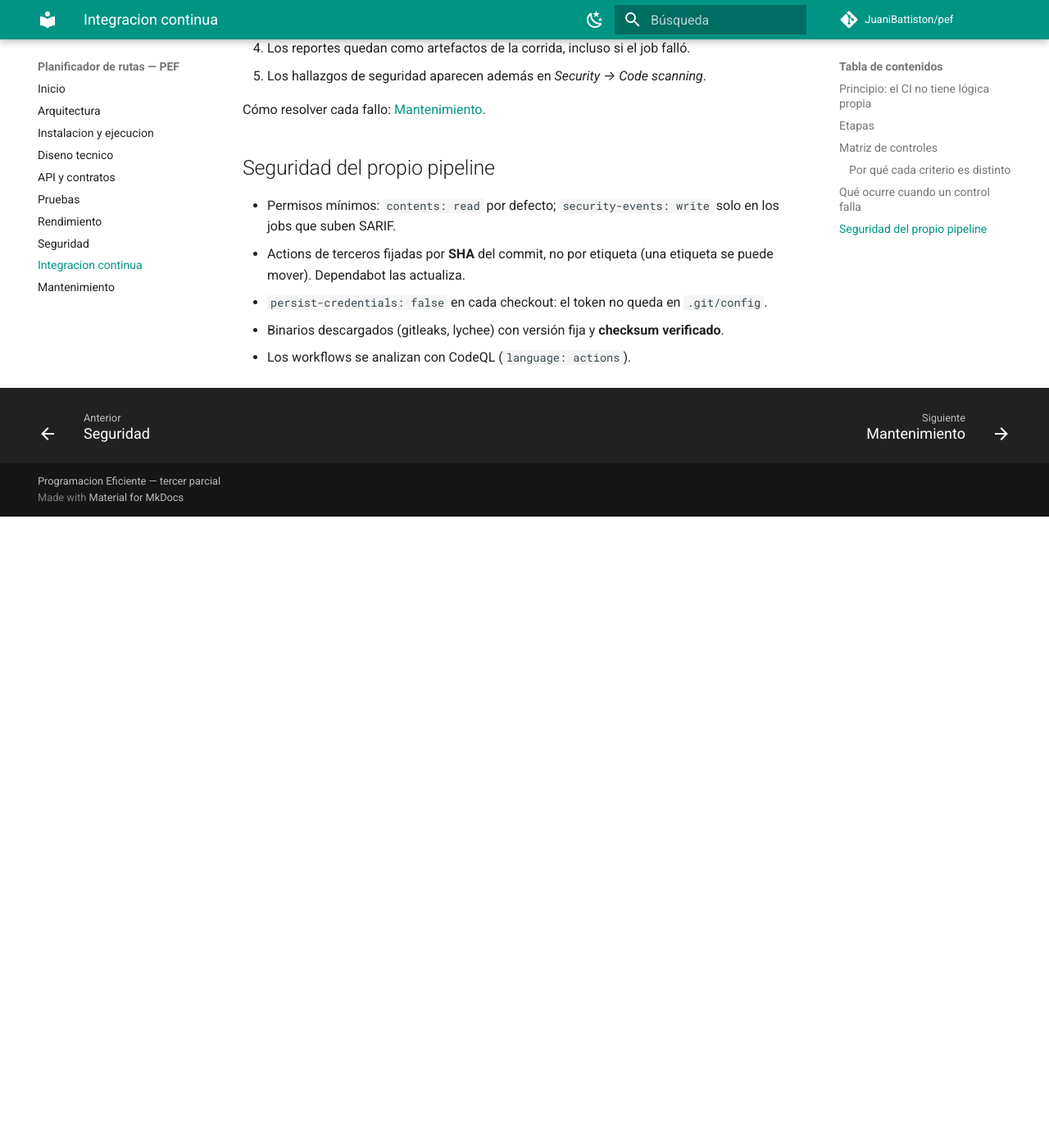
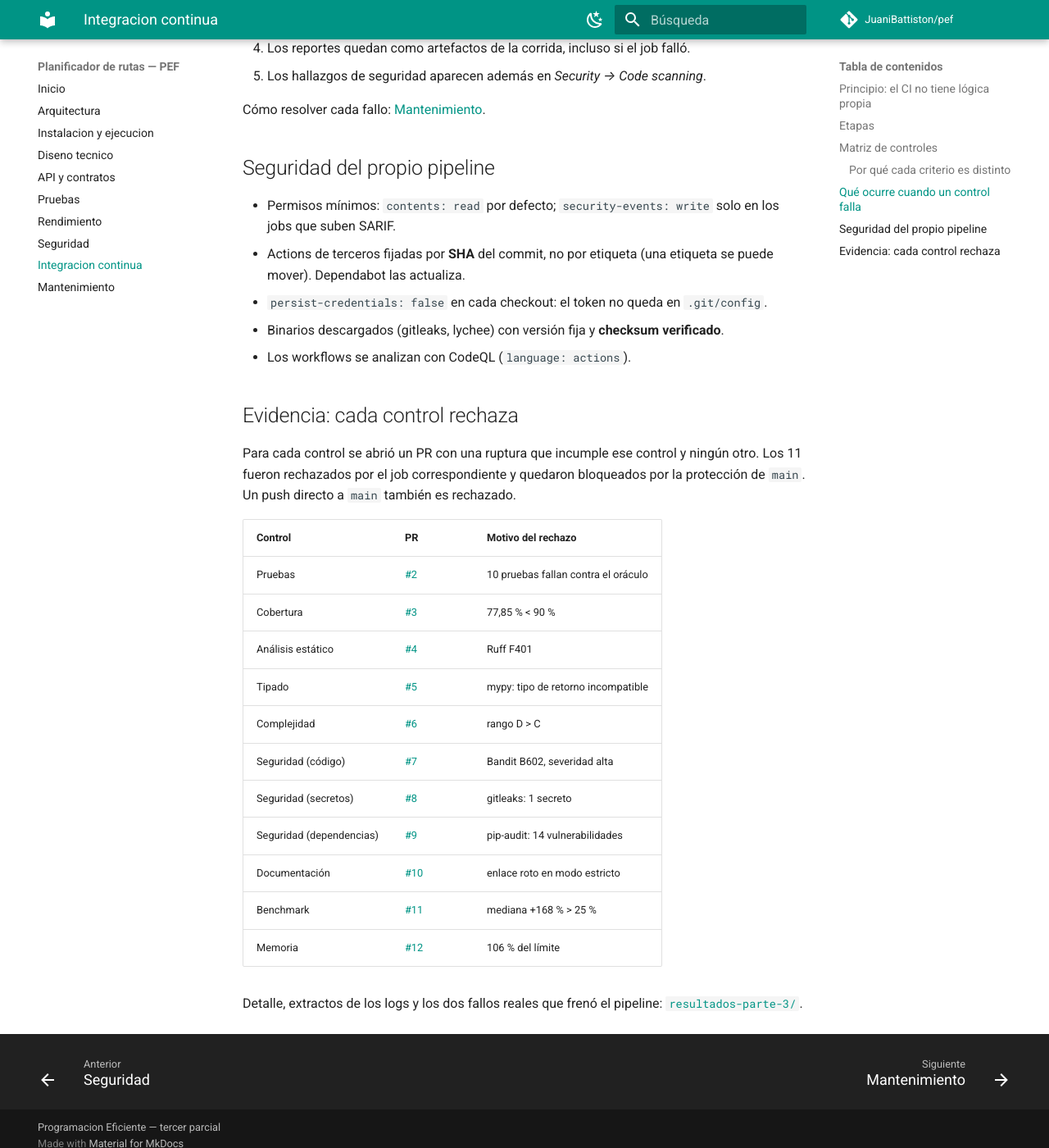
Before and after one commit to JuaniBattiston/pef, an MkDocs documentation site: the page built from docs/ci.md, in a window 1280 px wide and 1400 px high, scrolled down 3612 px. Shown: the whole window at 82% size. Built offline with MkDocs 1.6.1 and Material for MkDocs 9.7.7, drawn with Linux system fonts in a browser that asks for light colours; comment, search, counter and statistics services are not loaded; before the commit the page ends 4242 px from its top, so only the background shows below that.

Commit message:
docs/ci.md: seccion de evidencia de rechazos
Co-Authored-By: Claude Opus 5.5 <noreply@anthropic.com>

```diff
--- a/docs/ci.md
+++ b/docs/ci.md
@@ -94,3 +94,26 @@ Cómo resolver cada fallo: [Mantenimiento](mantenimiento.md#resolver-fallos-del-
 - `persist-credentials: false` en cada checkout: el token no queda en `.git/config`.
 - Binarios descargados (gitleaks, lychee) con versión fija y **checksum verificado**.
 - Los workflows se analizan con CodeQL (`language: actions`).
+
+## Evidencia: cada control rechaza
+
+Para cada control se abrió un PR con una ruptura que incumple ese control y ningún otro.
+Los 11 fueron rechazados por el job correspondiente y quedaron bloqueados por la
+protección de `main`. Un push directo a `main` también es rechazado.
+
+| Control | PR | Motivo del rechazo |
+| --- | --- | --- |
+| Pruebas | [#2](https://github.com/JuaniBattiston/pef/pull/2) | 10 pruebas fallan contra el oráculo |
+| Cobertura | [#3](https://github.com/JuaniBattiston/pef/pull/3) | 77,85 % < 90 % |
+| Análisis estático | [#4](https://github.com/JuaniBattiston/pef/pull/4) | Ruff F401 |
+| Tipado | [#5](https://github.com/JuaniBattiston/pef/pull/5) | mypy: tipo de retorno incompatible |
+| Complejidad | [#6](https://github.com/JuaniBattiston/pef/pull/6) | rango D > C |
+| Seguridad (código) | [#7](https://github.com/JuaniBattiston/pef/pull/7) | Bandit B602, severidad alta |
+| Seguridad (secretos) | [#8](https://github.com/JuaniBattiston/pef/pull/8) | gitleaks: 1 secreto |
+| Seguridad (dependencias) | [#9](https://github.com/JuaniBattiston/pef/pull/9) | pip-audit: 14 vulnerabilidades |
+| Documentación | [#10](https://github.com/JuaniBattiston/pef/pull/10) | enlace roto en modo estricto |
+| Benchmark | [#11](https://github.com/JuaniBattiston/pef/pull/11) | mediana +168 % > 25 % |
+| Memoria | [#12](https://github.com/JuaniBattiston/pef/pull/12) | 106 % del límite |
+
+Detalle, extractos de los logs y los dos fallos reales que frenó el pipeline:
+[`resultados-parte-3/`](https://github.com/JuaniBattiston/pef/tree/d04b72f4b222cdf4179672d0eec4de485d5d40f3/resultados-parte-3).
```
